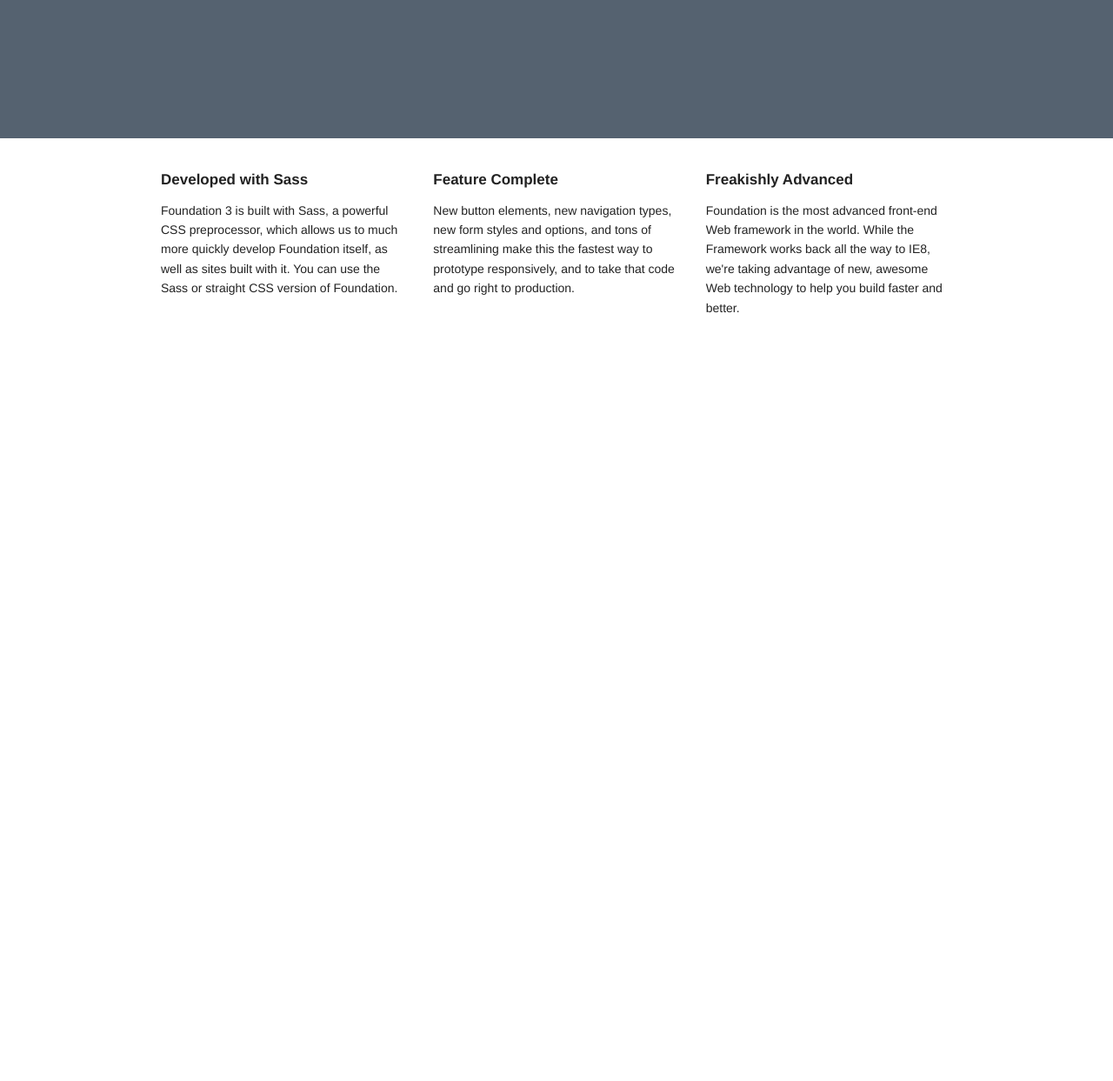
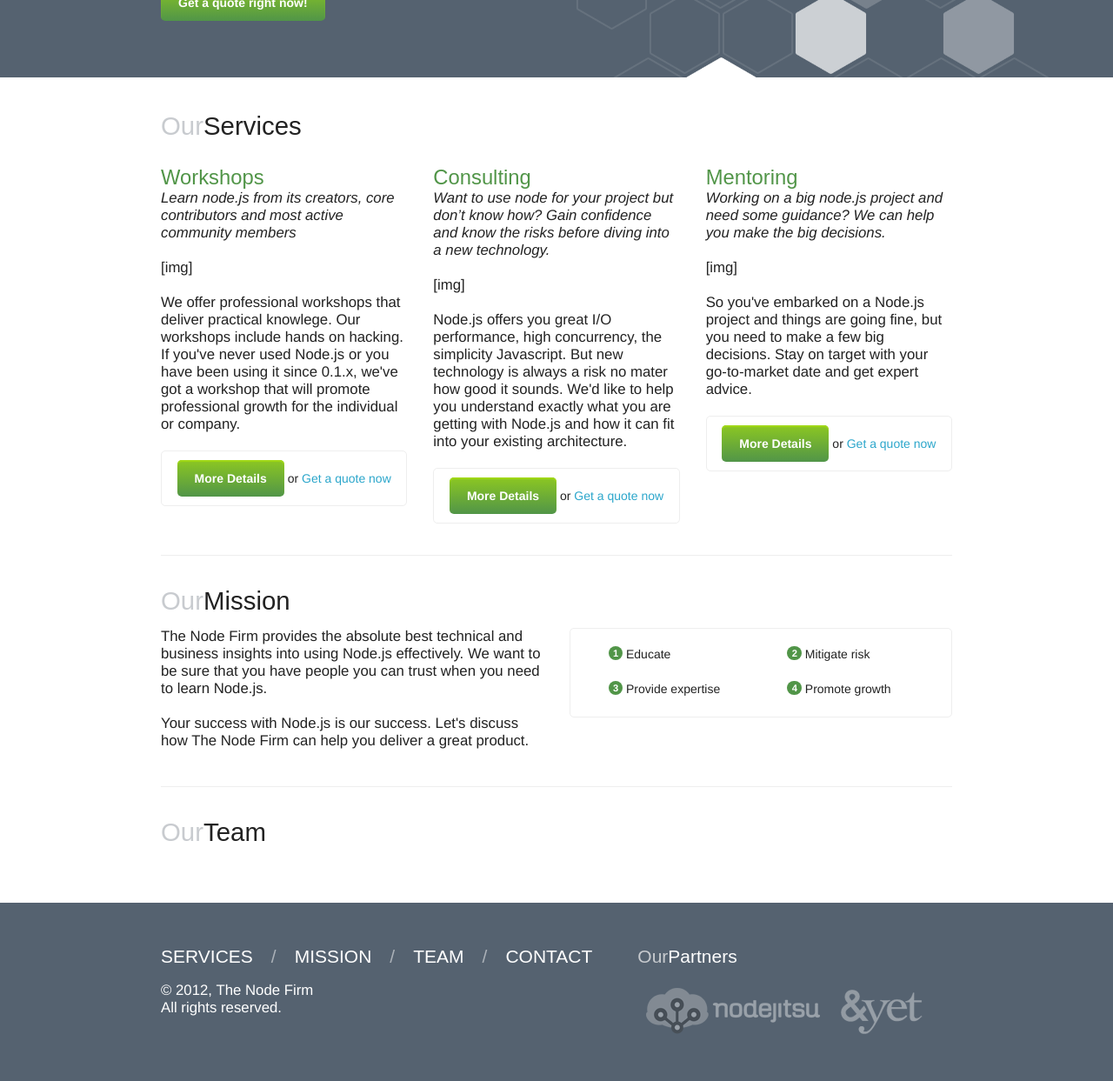
Before and after one commit to janl/thenodefirm.com, a plain HTML site: page index.html in a window 1280 px wide. Shown: the part 316-1559 px from the top of the page at 87% size. Before the commit the page ends 800 px from the top, so only its background shows below. Drawn offline with nearby package versions, Linux system fonts and the light colour scheme; a web font is replaced by a local one.

Commit message:
[wip] layout and css additions

```diff
--- a/css/index.css
+++ b/css/index.css
@@ -1,4 +1,7 @@
 
+a {
+  cursor: pointer;
+}
 
 /*
  *
@@ -52,18 +55,86 @@
 
 /*
  *
+ * Navigation
+ * ------------------------------------------------------
+ *
+ */
+
+header .nav {
+  float: right;
+}
+
+.nav ul {
+  list-style: none;
+}
+
+.nav ul li {
+  float: left;
+  font: 1.8em 'Ostrich-black', Arial, sans-serif;
+  color: rgba(255, 255, 255, .5);
+}
+
+.nav ul a {
+  text-transform: uppercase;
+  color: rgba(255, 255, 255, 1);
+  padding: 0 1em;
+}
+
+.nav ul li:first-child a {
+  padding-left: 0px;
+}
+
+.nav ul a:hover, .nav ul a:active {
+  color: rgba(255, 255, 255, .65);
+}
+
+.nav ul a.active {
+  color: #88c425;
+}
+
+/*
+ *
  * Header
  * ------------------------------------------------------
  *
  */
 
-#header {
-  height: 475px;
+header {
+  height: 405px;
   width: 100%;
   color: #fff;
-  background: #556270;
   padding-top: 40px;
   margin-bottom: 25px;
+  background: #556270 url('../img/nodes.png') no-repeat 90% 100%;
+}
+
+/*
+ *
+ * Footer
+ * ------------------------------------------------------
+ *
+ */
+
+footer {
+  height: 205px;
+  width: 100%;
+  color: #fff;
+  margin-top: 50px;
+  padding-top: 50px;
+  background: #556270;
+}
+
+footer img {
+  margin: 10px;
+  opacity: .4;
+}
+
+footer .nav {
+/*  float: left;*/
+}
+
+footer .nav ul li {
+  font-size: 1.5em;
 }
 
 /*
@@ -73,7 +144,7 @@
  *
  */
 
-#header .logo {
+header .logo {
 
   color: inherit;
   display: block;
@@ -86,7 +157,7 @@
   font: 2.8em 'Ostrich-black', Arial, sans-serif;
 }
 
-#header .logo span {
+header .logo span {
   position: absolute;
   top: -12px;
   left: 50%;
@@ -97,34 +168,40 @@
   font: italic .5em Georgia, Times, serif;
 }
 
+/*
+ *
+ * Type
+ * ------------------------------------------------------
+ *
+ */
 
-.primary-valprop {
-  margin-top: 50px;
-  margin-bottom: 15px;
+h1, h2, h3 {
+  font: 2.1em 'Ostrich-black', Arial, sans-serif;
+  margin-bottom: 0px;
 }
 
-#nav {
-  float: right;
+h2 {
+  font-size: 1.7em;
+  color: #519548;
 }
 
-#nav ul {
-  list-style: none;
+h3 {
+  margin: 0 0em;
+  font-size: 1.5em;
 }
 
-#nav ul li {
-  float: left;
-  font: 1.8em 'Ostrich-black', Arial, sans-serif;
-  color: rgba(255, 255, 255, .5);
+em {
+  color: #c8cbcf;
+  font-style: normal;
 }
 
-#nav ul a {
-  text-transform: uppercase;
-  color: rgba(255, 255, 255, 1);
-  padding: 0 1em;
+p {
+  font: 1.2em 'Helvetica Neue', Helvetica, Arial, sans-serif;
+  margin-bottom: 20px;
 }
 
-#nav ul a:hover, #nav ul a:active {
-  color: rgba(255, 255, 255, .65);
+.active {
+  color: #519548;
 }
 
 /*
@@ -134,27 +211,81 @@
  *
  */
 
-h1 {
-  font: 2.8em 'Ostrich-black', Arial, sans-serif;
+.primary-valprop {
+  margin-top: 0px;
+  margin-bottom: 15px;
 }
 
-h1 .high {
-  color: #fff;
+.button-container {
+  padding: 10px;
+  border: 1px solid #eee;
+  text-align: center;
+
+  -moz-border-radius: 5px;
+  -webkit-border-radius: 5px;
+  border-radius: 5px;
 }
 
-h1 .low {
-  color: #c8cbcf;
+.points {
+  border: 1px solid #eee;
+  padding: 10px;
 }
+
+ol.points {
+    counter-reset: li;
+    margin-left: 0;
+    padding-left: 0;
+    overflow: auto;
+
+    -moz-border-radius: 5px;
+    -webkit-border-radius: 5px;
+    border-radius: 5px;
+}
+
+ ol.points > li {
+    position: relative;
+    margin: 0 0 2px 4em;
+    padding: 8px 8px;
+    list-style: none;
+    float: left;
+    width: 35%;
+}
+
+ol.points > li:before {
+    content: counter(li); /* Use the counter as content */
+    counter-increment: li; /* Increment the counter by 1 */
+
+    position: absolute;
+    top: 10px;
+    left: -2em;
+
+    -moz-box-sizing:border-box;
+    -webkit-box-sizing:border-box;
+    box-sizing:border-box;
+
+    -moz-border-radius: 99em;
+    -webkit-border-radius: 99em;
+    border-radius: 99em;
+
+    width: 1.5em;
+
+    margin: 0 10px;
+    padding: 1px;
+    color: #fff;
+    background: #519548;
+    font: bold .8em/1.25em 'Helvetica Neue', Arial, sans-serif;
+    text-align: center;
+}
+
+hr {
+  border-color: #eee;
+}
+
 
 /*
  *
  * Buttons
  * ------------------------------------------------------
- * .btn
- * A class for buttons
- *
- * .btn:hover
- * A class for the button's hover state
  *
  */
 
--- a/index.html
+++ b/index.html
@@ -35,7 +35,7 @@
   // Main header
   //
   -->
-  <div id="header">
+  <header>
 
     <div class="row">
       <div class="twelve columns">
@@ -50,9 +50,9 @@
             <a class="logo"><span>the</span>Node firm</a>
           </div>
           <div class="eight columns">
-            <nav role="navigation" id="nav">
+            <nav role="navigation" class="nav">
               <ul class="cf">
-                <li><a href="">Services</a>/</li>
+                <li><a href="" class="active">Services</a>/</li>
                 <li><a href="">Mission</a>/</li>
                 <li><a href="">Team</a>/</li>
                 <li><a href="">Contact</a></li>
@@ -67,9 +67,15 @@
         //
         -->
         <div class="row">
-          <div class="twelve columns">
+          <div class="seven columns">
             <div class="primary-valprop">
-              <h1><span class="low">node.js</span> <span class="high">workshops</span></h1>
+              <br/>
+              <br/>
+              <br/>
+              <h1><em>node.js</em> workshops</h1>
+              <p>
+                We offer professional workshops that deliver practical knowlege. Get your hands dirty and learn how to use Node.js effectively.
+              </p>
               <br/>
               <a class="btn">Get a quote right now!</a>
             </div>
@@ -78,37 +84,195 @@
 
       </div>
     </div>
+  </header>
 
+  <!--
+  //
+  // Our Services
+  //
+  -->
+  <div class="row">
+    <div class="twelve columns">
+
+      <h1><em>Our</em>Services</h1>
+      <br/>
+
+      <div class="row">
+        <div class="four columns">
+          <h2>Workshops</h2>
+          <p>
+            <i>Learn node.js from its creators, core contributors and most active community members</i>
+            <br/><br/>
+
+            [img]
+
+            <br/><br/>
+            We offer professional workshops that deliver practical knowlege. Our workshops include hands on hacking. If you've never used Node.js or you have been using it since 0.1.x, we've got a workshop that will promote professional growth for the individual or company.
+          </p>
+
+          <div class="button-container">
+            <a href="#" class="btn">More Details</a> or <a class="link">Get a quote now</a>
+          </div>
+          <br/>
+        </div>
+        <div class="four columns">
+          <h2>Consulting</h2>
+          <p>
+            <i>Want to use node for your project but don’t know how? Gain confidence and know the risks before diving into a new technology.</i>
+            <br/><br/>
+
+            [img]
+
+            <br/><br/>
+            Node.js offers you great I/O performance, high concurrency, the simplicity Javascript. But new technology is always a risk no mater how good it sounds. We'd like to help you understand exactly what you are getting with Node.js and how it can fit into your existing architecture.
+          </p>
+
+          <div class="button-container">
+            <a href="#" class="btn">More Details</a> or <a class="link">Get a quote now</a>
+          </div>
+          <br/>
+        </div>
+        <div class="four columns">
+          <h2>Mentoring</h2>
+          <p>
+            <i>Working on a big node.js project and need some guidance? We can help you make the big decisions.</i>
+            <br/><br/>
+
+            [img]
+
+            <br/><br/>
+            So you've embarked on a Node.js project and things are going fine, but you need to make a few big decisions. Stay on target with your go-to-market date and get expert advice.
+          </p>
+
+          <div class="button-container">
+            <a href="#" class="btn">More Details</a> or <a class="link">Get a quote now</a>
+          </div>
+          <br/>
+        </div>
+      </div>
+    </div>
   </div>
 
   <div class="row">
     <div class="twelve columns">
+      <hr/>
+    </div>
+  </div>
+
+  <!--
+  //
+  // Our Mission
+  //
+  -->
 
   <div class="row">
-        <div class="four columns">
-          <h5>Developed with Sass</h5>
+    <div class="twelve columns">
+
+      <h1><em>Our</em>Mission</h1>
+      <br/>
+
+      <div class="row">
+        <div class="six columns">
           <p>
-
-Foundation 3 is built with Sass, a powerful CSS preprocessor, which allows us to much more quickly develop Foundation itself, as well as sites built with it. You can use the Sass or straight CSS version of Foundation.</p>
+            The Node Firm provides the absolute best technical and business insights into using Node.js effectively. We want to be sure that you have people you can trust when you need to learn Node.js.
+          </p>
+          <p>
+            Your success with Node.js is our success. Let's discuss how The Node Firm can help you deliver a great product.
+          </p>
+        </div>
+        <div class="six columns">
+          <ol class="points">
+            <li>Educate</li>
+            <li>Mitigate risk</li>
+            <li>Provide expertise</li>
+            <li>Promote growth</li>
+          </ol>
+        </div>
+      </div>
 
     </div>
-        <div class="four columns">
-          <h5>Feature Complete</h5>
-          <p>
+  </div>
 
-New button elements, new navigation types, new form styles and options, and tons of streamlining make this the fastest way to prototype responsively, and to take that code and go right to production.</p>
+
+  <div class="row">
+    <div class="twelve columns">
+      <hr/>
+    </div>
+  </div>
+
+  <!--
+  //
+  // Our Team
+  //
+  -->
+
+  <div class="row">
+    <div class="twelve columns">
+
+      <h1><em>Our</em>Team</h1>
+      <br/>
+
+      <div class="row">
 
       </div>
-        <div class="four columns">
-          <h5>Freakishly Advanced</h5>
+
+    </div>
+  </div>
+
+
+  <footer>
+
+    <div class="row">
+      <div class="twelve columns">
+
+        <!--
+        //
+        // Brand and navigation section.
+        //
+        -->
+        <div class="row">
+          <div class="seven columns">
+            <nav role="navigation" class="nav">
+              <ul class="cf">
+                <li><a href="">Services</a>/</li>
+                <li><a href="">Mission</a>/</li>
+                <li><a href="">Team</a>/</li>
+                <li><a href="">Contact</a></li>
+              </ul>
+            </nav>
+
             <p>
+              &copy; 2012, The Node Firm<br/>
+              All rights reserved.
+            </p>
 
-Foundation is the most advanced front-end Web framework in the world. While the Framework works back all the way to IE8, we're taking advantage of new, awesome Web technology to help you build faster and better.</p>
+          </div>
+
+          <div class="five columns">
+            <h3><em>Our</em>Partners</h3>
+            <br/>
+            <img src="./img/nodejitsu.png">
+            <img src="./img/andyet.png">
+          </div>
+
+        </div>
+
+        <!--
+        //
+        // Copyright (C) The Node Firm
+        //
+        -->
+        <div class="row">
+          <div class="seven columns">
 
           </div>
         </div>
 
       </div>
+    </div>
+  </footer>
+
+
 
 
 
```
Also changed, not shown: img/andyet.png (added), img/nodejitsu.png (added), img/nodes.png (added). Lines whose indentation alone changed are shown as unchanged.
